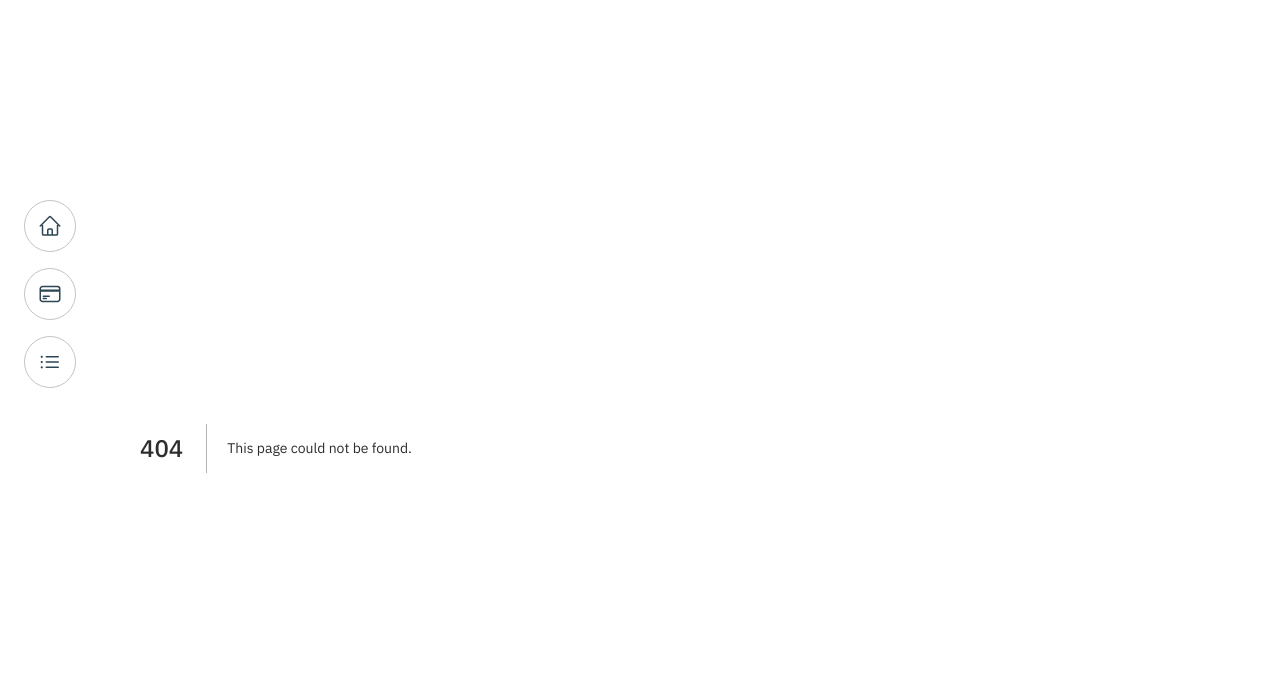
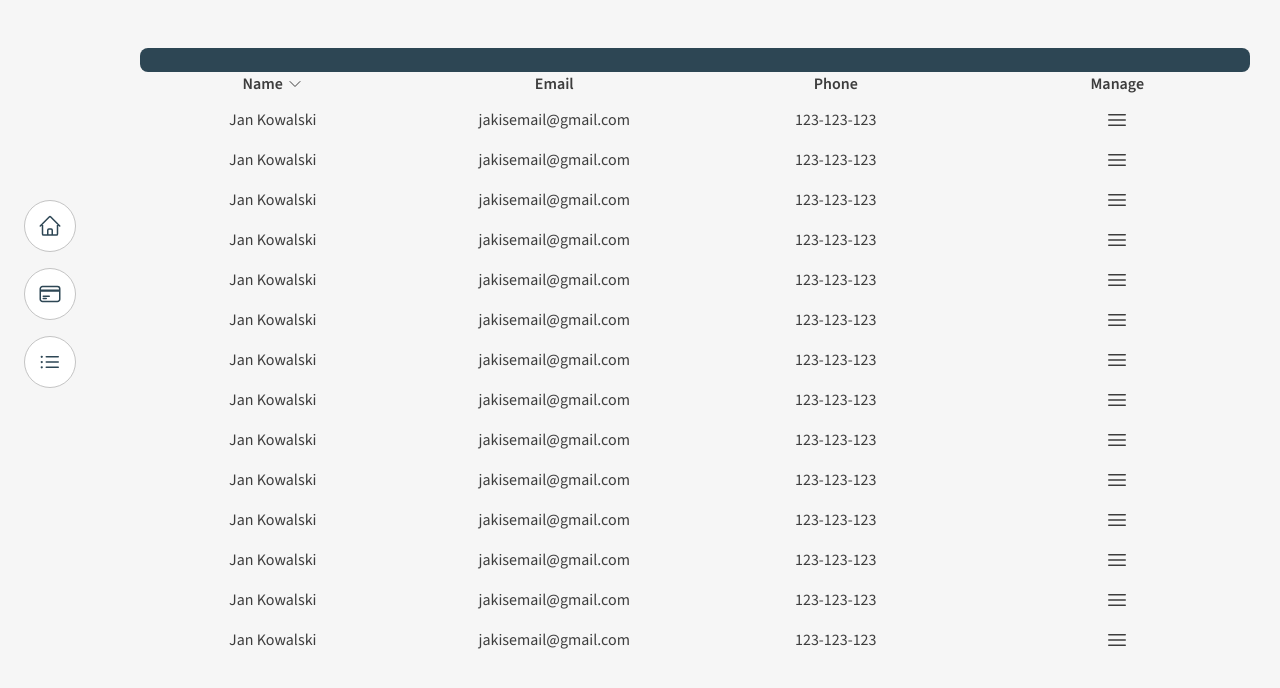
Before and after one commit to Asymphia/matdev-pm, a Next.js app: page /users in a window 1280 px wide. Before the commit this address had no page. Shown: the top 688 px of the page. Built offline with nearby package versions, Linux system fonts and the light colour scheme.

Commit message:
add: UserSnippet

```diff
--- a/app/layout.tsx
+++ b/app/layout.tsx
@@ -28,7 +28,7 @@ const RootLayout = ({ children }: Readonly<{ children: ReactNode }>) => {
                 <div className="flex flex-nowrap gap-5">
                     <Sidebar />
 
-                    <div className="pt-12 px-5">
+                    <div className="pt-12 px-5 flex-1 w-full">
                         { children }
                     </div>
                 </div>
--- /dev/null
+++ b/app/users/layout.tsx
@@ -0,0 +1,12 @@
+import { ReactNode } from "react";
+
+const UsersLayout = ({ children }: Readonly<{ children: ReactNode }>) => {
+  return (
+    <div>
+      <div className="w-full h-6 rounded-lg bg-primary-700"></div>
+      <div>{children}</div>
+    </div>
+  );
+};
+
+export default UsersLayout;
--- /dev/null
+++ b/app/users/page.tsx
@@ -0,0 +1,109 @@
+import UserSnippet from "@/components/users/UserSnippet";
+import { ChevronDownIcon } from "@heroicons/react/24/outline"
+
+const UsersPage = () => {
+  return (
+    <div className="flex flex-col gap-3">
+      <div className="grid grid-cols-4 gap-4 justify-items-center w-full font-semibold">
+        <button className="flex flex-row items-center gap-1"><div>Name</div><div><ChevronDownIcon className="size-4"/></div></button>
+        <div>Email</div>
+        <div>Phone</div>
+        <div>Manage</div>
+      </div>
+      <div className="flex flex-col gap-4">
+        {Users.map((user, index) => (
+            <UserSnippet name={user.firstName + " " + user.secondName} email={user.email} phone={user.phone} key={index}/>
+        ))}
+      </div>
+    </div>
+  );
+};
+
+export default UsersPage
+
+const Users = [
+  {
+    firstName: "Jan",
+    secondName: "Kowalski",
+    email: "jakisemail@gmail.com",
+    phone: "123-123-123",
+  },
+  {
+    firstName: "Jan",
+    secondName: "Kowalski",
+    email: "jakisemail@gmail.com",
+    phone: "123-123-123",
+  },
+  {
+    firstName: "Jan",
+    secondName: "Kowalski",
+    email: "jakisemail@gmail.com",
+    phone: "123-123-123",
+  },
+  {
+    firstName: "Jan",
+    secondName: "Kowalski",
+    email: "jakisemail@gmail.com",
+    phone: "123-123-123",
+  },
+  {
+    firstName: "Jan",
+    secondName: "Kowalski",
+    email: "jakisemail@gmail.com",
+    phone: "123-123-123",
+  },
+  {
+    firstName: "Jan",
+    secondName: "Kowalski",
+    email: "jakisemail@gmail.com",
+    phone: "123-123-123",
+  },
+  {
+    firstName: "Jan",
+    secondName: "Kowalski",
+    email: "jakisemail@gmail.com",
+    phone: "123-123-123",
+  },
+  {
+    firstName: "Jan",
+    secondName: "Kowalski",
+    email: "jakisemail@gmail.com",
+    phone: "123-123-123",
+  },
+  {
+    firstName: "Jan",
+    secondName: "Kowalski",
+    email: "jakisemail@gmail.com",
+    phone: "123-123-123",
+  },
+  {
+    firstName: "Jan",
+    secondName: "Kowalski",
+    email: "jakisemail@gmail.com",
+    phone: "123-123-123",
+  },
+  {
+    firstName: "Jan",
+    secondName: "Kowalski",
+    email: "jakisemail@gmail.com",
+    phone: "123-123-123",
+  },
+  {
+    firstName: "Jan",
+    secondName: "Kowalski",
+    email: "jakisemail@gmail.com",
+    phone: "123-123-123",
+  },
+  {
+    firstName: "Jan",
+    secondName: "Kowalski",
+    email: "jakisemail@gmail.com",
+    phone: "123-123-123",
+  },
+  {
+    firstName: "Jan",
+    secondName: "Kowalski",
+    email: "jakisemail@gmail.com",
+    phone: "123-123-123",
+  },
+];
--- /dev/null
+++ b/components/users/UserSnippet.tsx
@@ -0,0 +1,20 @@
+import { Bars3Icon } from "@heroicons/react/24/outline";
+
+interface UserSnippetProps {
+  name: string,
+  email: string,
+  phone:string
+}
+
+const UserSnippet = ({name, email, phone} : UserSnippetProps) => {
+  return (
+    <div className="grid grid-cols-4 gap-4 justify-items-center w-full">
+      <div>{name}</div>
+      <div>{email}</div>
+      <div className="font-medium">{phone}</div>
+      <button><Bars3Icon className="size-6"/></button>
+    </div>
+  );
+};
+
+export default UserSnippet;
```
